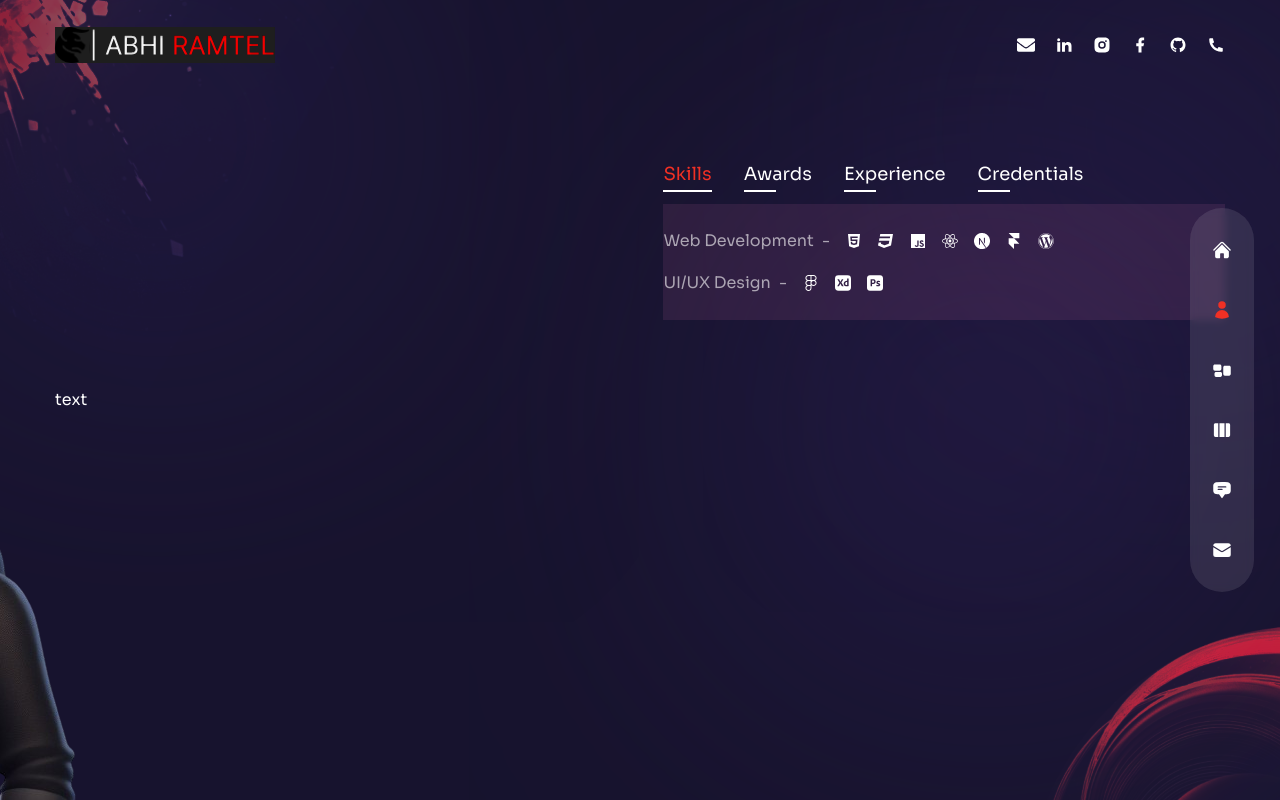
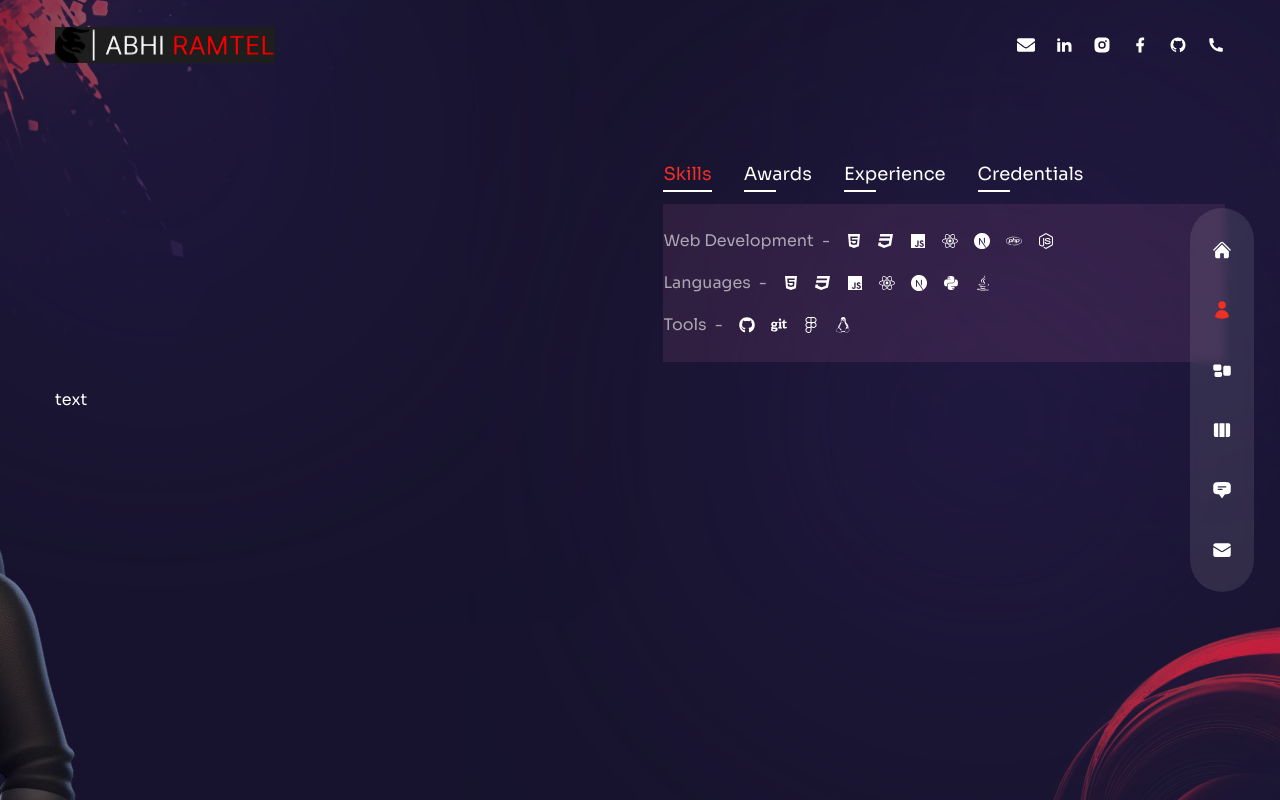
Before and after one commit to lordoftheseas/WebDev, a Next.js app: page /about in a window 1280 px wide. Built offline with nearby package versions, Linux system fonts and the light colour scheme.

Commit message:
added icons

```diff
--- a/pages/about/index.js
+++ b/pages/about/index.js
@@ -8,6 +8,13 @@ import {
   FaReact,
   FaWordpress,
   FaFigma,
+  FaPython,
+  FaJava,
+  FaGithub,
+  FaGit,
+  FaLinux,
+  FaPhp,
+  FaNodeJs,
 } from "react-icons/fa";
 
 import {
@@ -30,14 +37,24 @@ const aboutData = [
           <FaJs />,
           <FaReact />,
           <SiNextdotjs />,
-          <SiFramer />,
-          <FaWordpress />,
+          // <SiFramer />,
+          // <FaWordpress />,
+          <FaPhp/>,
+          <FaNodeJs/>,
         ],
       },
       {
-        title: "UI/UX Design",
-        icons: [<FaFigma />, <SiAdobexd />, <SiAdobephotoshop />],
+        title: "Languages",
+        icons: [<FaHtml5 />,<FaCss3 />,<FaJs />,<FaReact />,<SiNextdotjs />, <FaPython/>,<FaJava/>,],
       },
+      // {
+      //   title: "UI/UX Design",
+      //   icons: [<FaFigma />],
+      // },
+      {
+        title: "Tools",
+        icons:[<FaGithub/>, <FaGit/>,<FaFigma />,<FaLinux/>,]
+      }
     ],
   },
   {
```
